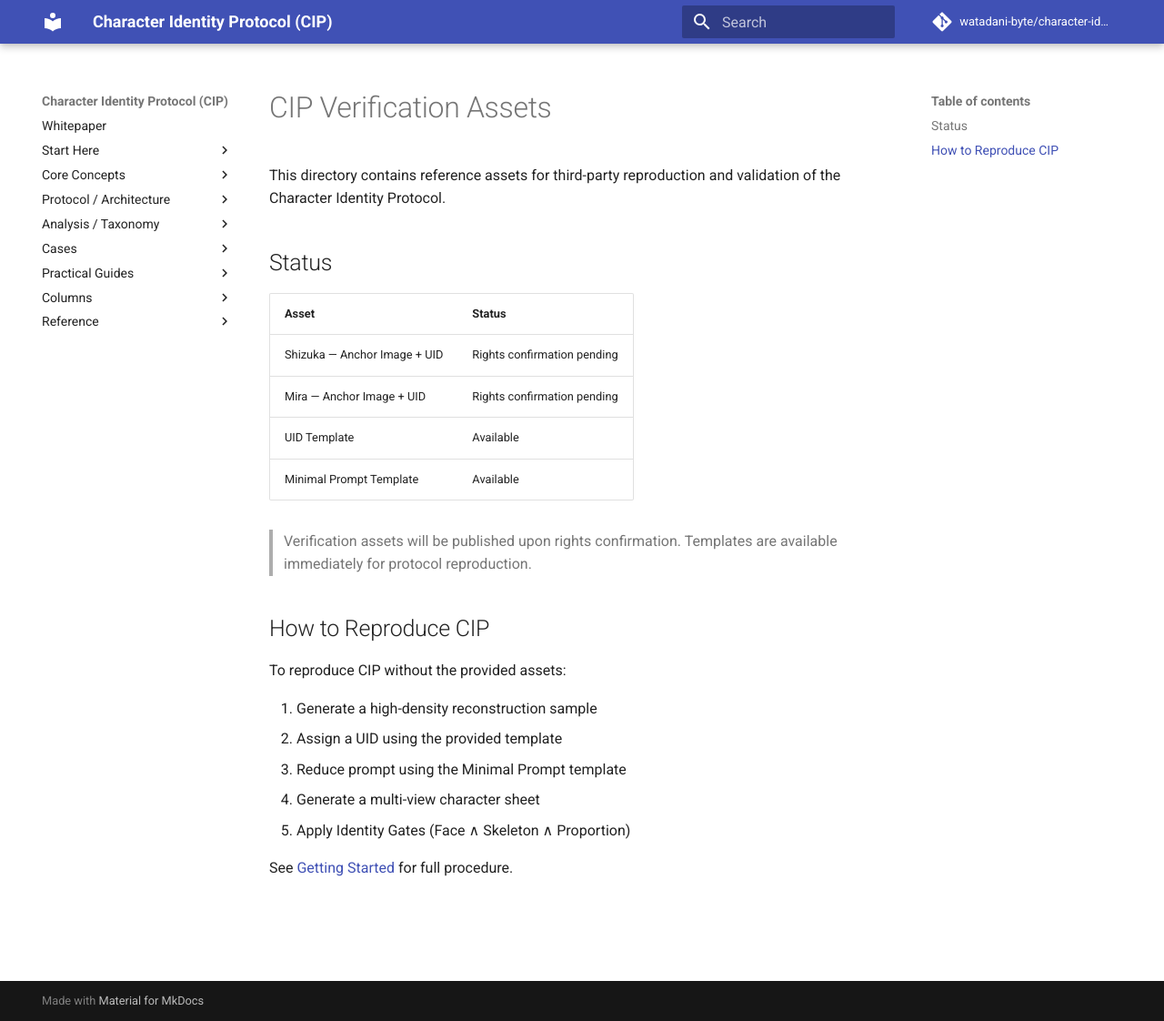
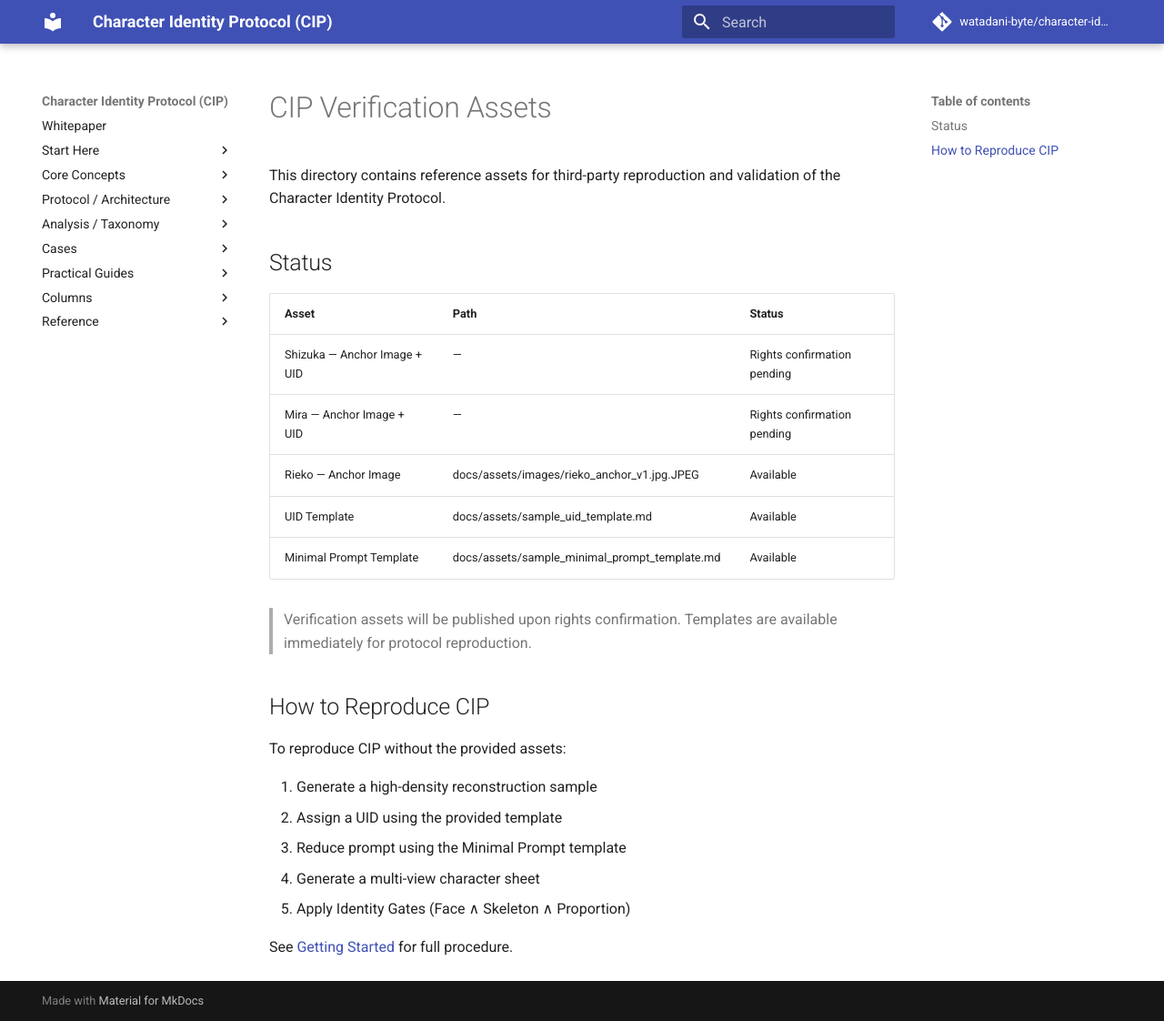
Before and after one commit to watadani-byte/character-identity-protocol, an MkDocs documentation site: the page built from docs/assets/README.md, in a window 1280 px wide and 1122 px high. Shown: the whole window at 91% size. Built offline with MkDocs 1.6.1 and Material for MkDocs 9.7.7, drawn with Linux system fonts in a browser that asks for light colours; comment, search, counter and statistics services are not loaded.

Commit message:
Update asset status table in README.md

```diff
--- a/docs/assets/README.md
+++ b/docs/assets/README.md
@@ -5,12 +5,13 @@ reproduction and validation of the Character Identity Protocol.
 
 ## Status
 
-|Asset                       |Status                     |
-|----------------------------|---------------------------|
-|Shizuka — Anchor Image + UID|Rights confirmation pending|
-|Mira — Anchor Image + UID   |Rights confirmation pending|
-|UID Template                |Available                  |
-|Minimal Prompt Template     |Available                  |
+|Asset                       |Path                                         |Status                     |
+|----------------------------|---------------------------------------------|---------------------------|
+|Shizuka — Anchor Image + UID|—                                            |Rights confirmation pending|
+|Mira — Anchor Image + UID   |—                                            |Rights confirmation pending|
+|Rieko — Anchor Image        |docs/assets/images/rieko_anchor_v1.jpg.JPEG  |Available                  |
+|UID Template                |docs/assets/sample_uid_template.md           |Available                  |
+|Minimal Prompt Template     |docs/assets/sample_minimal_prompt_template.md|Available                  |
 
 
 > Verification assets will be published upon rights confirmation.
```
